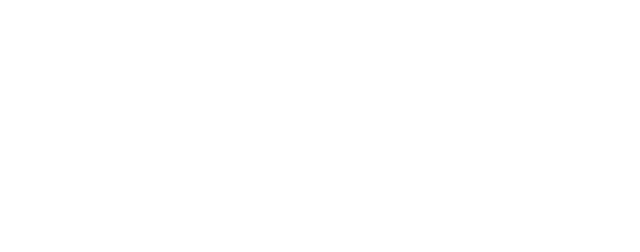
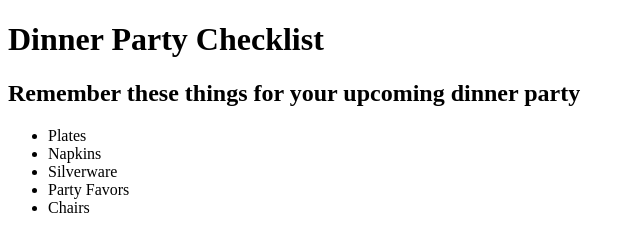
Before and after one commit to cjcjameson/dinner-party-checklist, a plain HTML site: page index.html in a window 1280 px wide. Shown: the whole page, without its empty margins (0-640 px from the left). Drawn offline with Linux system fonts and the light colour scheme.

Commit message:
Basic checklist, no styling

```diff
--- a/index.html
+++ b/index.html
@@ -2,8 +2,21 @@
 <html lang="en">
 <head>
 <meta charset="utf-8" />
-<title>Blank HTML 5 Template</title>
+<title>Dinner Party Checklist</title>
 </head>
 <body>
+  <h1>
+    Dinner Party Checklist
+  </h1>
+  <h2>
+    Remember these things for your upcoming dinner party
+  </h2>
+  <ul>
+    <li>Plates</li>
+    <li>Napkins</li>
+    <li>Silverware</li>
+    <li>Party Favors</li>
+    <li>Chairs</li>
+  </ul>
 </body>
 </html>
```
